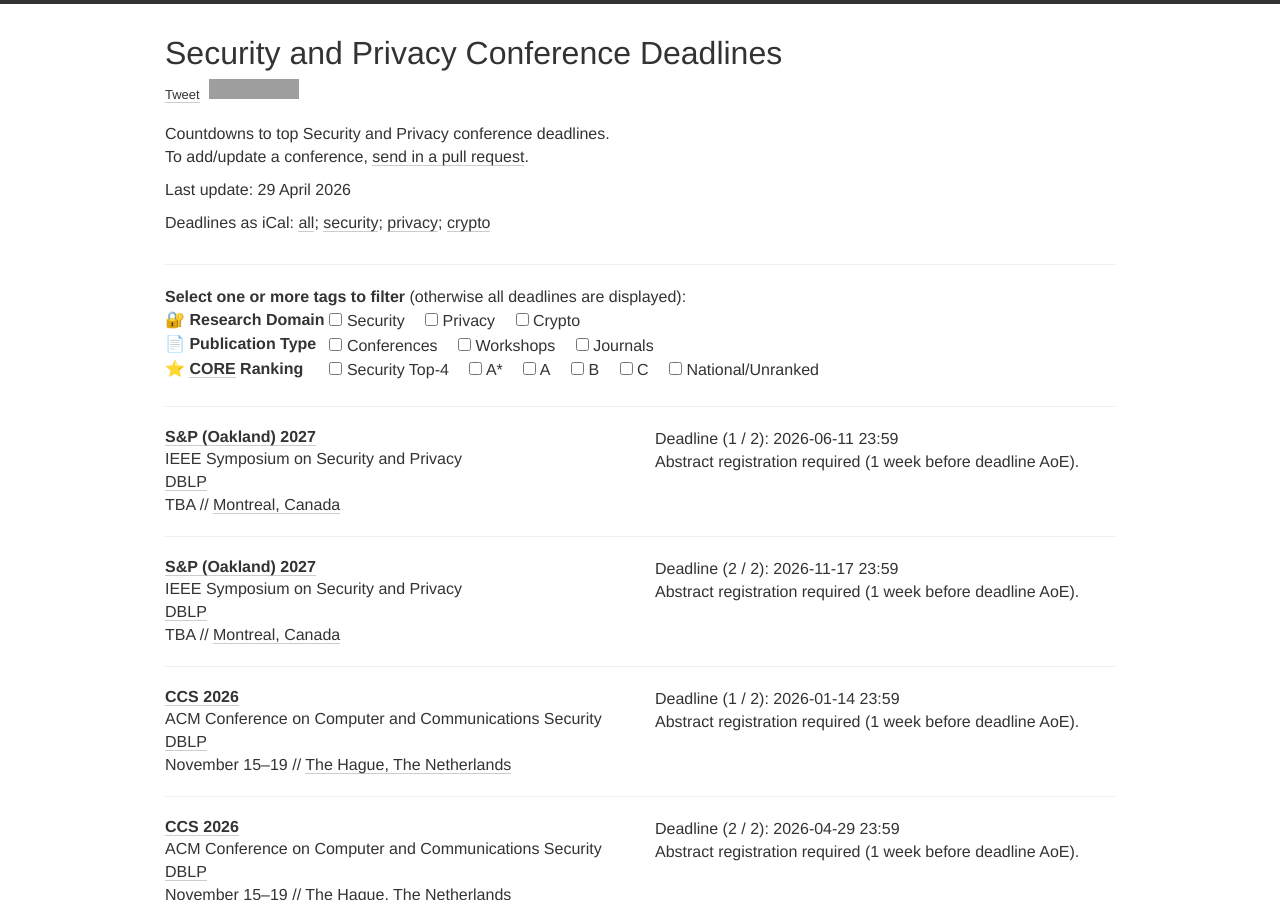
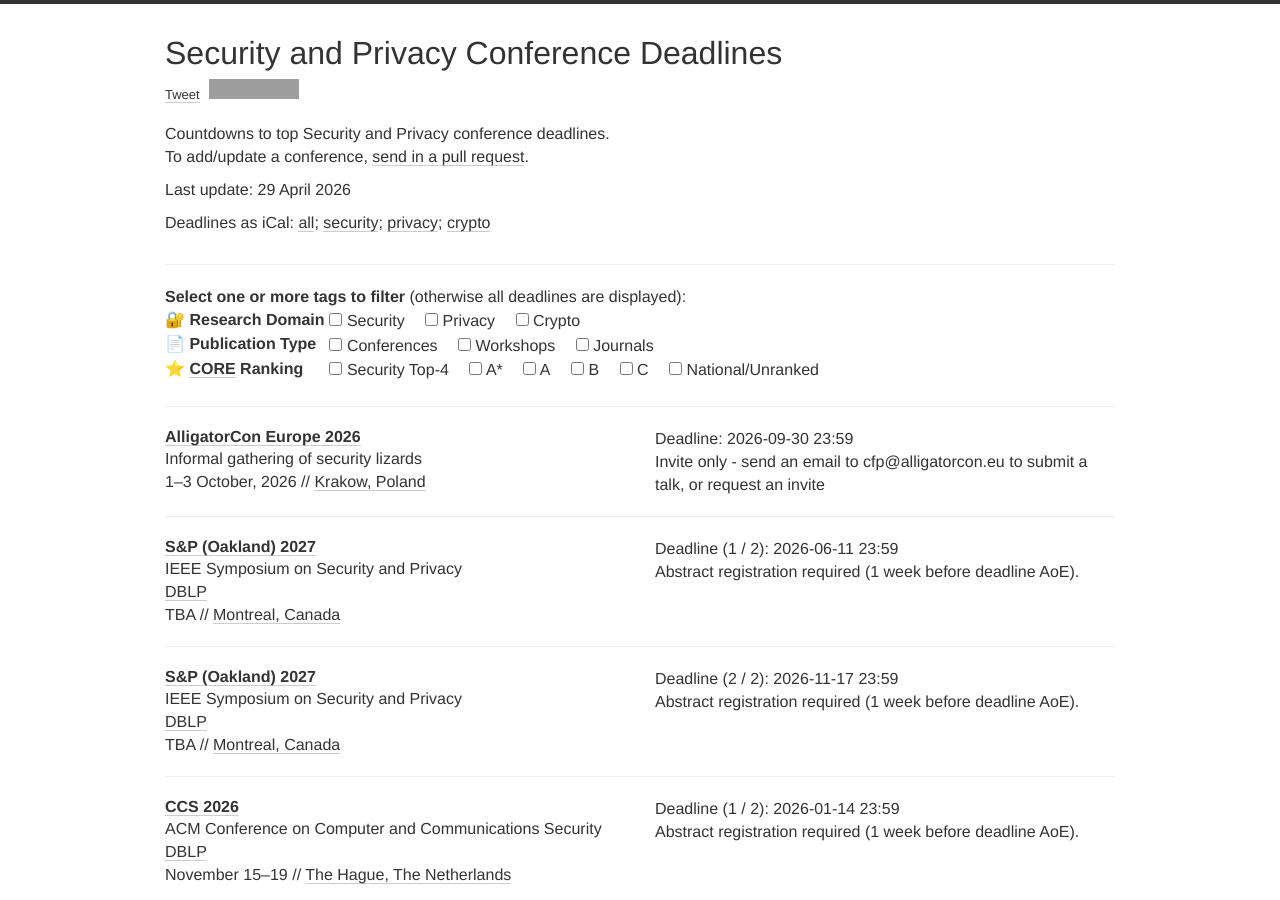
Before and after one commit to sec-deadlines/sec-deadlines.github.io, a Jekyll site: the page built from index.html, in a window 1280 px wide and 900 px high. Built offline with Jekyll 4.4.1, drawn with Linux system fonts in a browser that asks for light colours; nearby versions of some CDN libraries; comment, search, counter and statistics services are not loaded; grey boxes are pictures that could not be loaded.

Commit message:
Add AlligatorCon Europe to conferences list
Added AlligatorCon Europe conference details.

```diff
--- a/_data/conferences.yml
+++ b/_data/conferences.yml
@@ -1,4 +1,15 @@
 # Security and Privacy
+
+- name: AlligatorCon Europe
+  year: 2026
+  description: Informal gathering of security lizards
+  comment: Invite only - send an email to cfp@alligatorcon.eu to submit a talk, or request an invite
+  link: https://www.alligatorcon.eu/
+  deadline:
+    - "2026-09-30 23:59"
+  date: 1-3 October, 2026
+  place: Krakow, Poland
+  tags: [SEC, PRIV, CRYPTO, CONF, OTHERS]
 
 - name: S&P (Oakland)
   year: 2027
```
